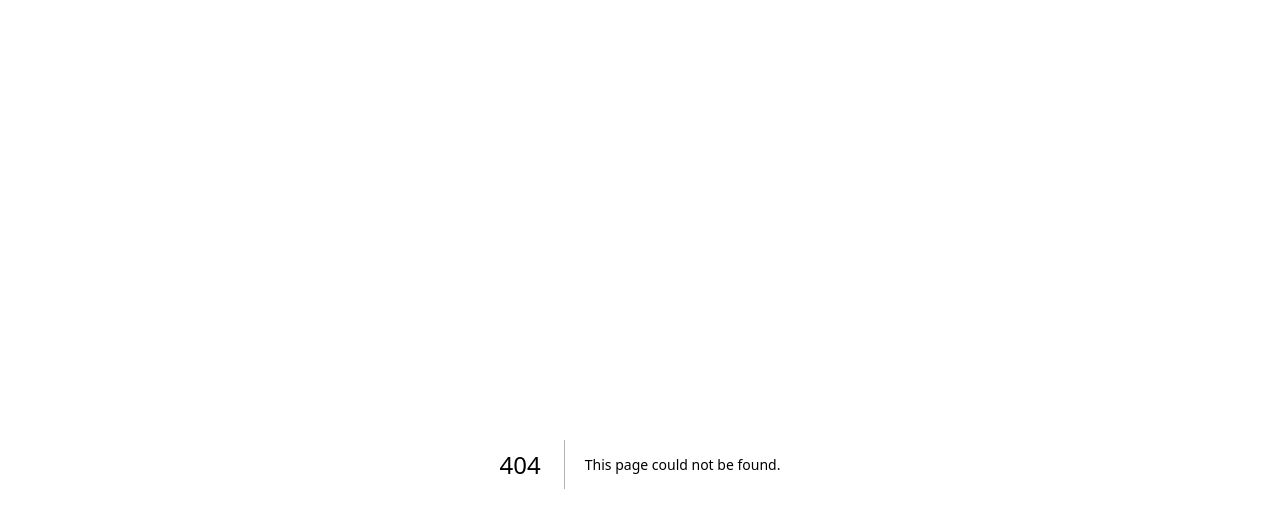
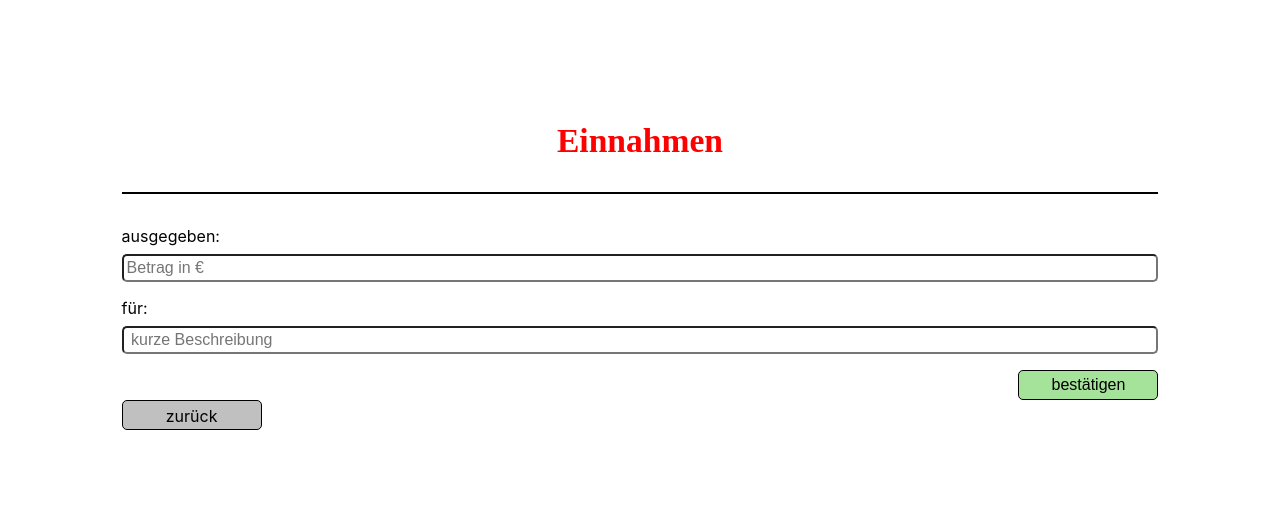
Before and after one commit to JohannaHopp/capstone-project, a Next.js app: page /addmoney in a window 1280 px wide. Before the commit this address had no page. Shown: the top 528 px of the page. Built offline with nearby package versions, Linux system fonts and the light colour scheme.

Commit message:
first try of addmoney

```diff
--- /dev/null
+++ b/components/AddingForm.js
@@ -0,0 +1,102 @@
+import { useRouter } from "next/router";
+import styled from "styled-components";
+import Link from "next/link";
+
+export default function TransactionForm({ onAddEntry, title }) {
+  function handleSubmit(event) {
+    event.preventDefault();
+
+    const formData = new FormData(event.target);
+    const data = Object.fromEntries(formData);
+
+    onAddEntry(data);
+    router.push("./overview");
+  }
+
+  const router = useRouter();
+
+  return (
+    <main>
+      <StyledHeader>
+        <StyledHeadline>{`${title}`}</StyledHeadline>
+      </StyledHeader>
+      <StyledForm onSubmit={handleSubmit}>
+        <StyledLabel htmlFor="adding">ausgegeben:</StyledLabel>
+        <StyledInput
+          type="number"
+          step="0.01"
+          min="0"
+          id="adding"
+          name="adding"
+          placeholder="Betrag in €"
+          required
+        />
+        <StyledLabel htmlFor="addFor">für:</StyledLabel>
+        <StyledInput
+          type="text"
+          id="addFor"
+          name="addFor"
+          placeholder=" kurze Beschreibung"
+          required
+        />
+        <StyledSubmitButton type="submit">bestätigen</StyledSubmitButton>
+      </StyledForm>
+      <StyledGoBackLink href="/overview">zurück</StyledGoBackLink>
+    </main>
+  );
+}
+
+const StyledHeader = styled.header`
+  padding-bottom: 2em;
+  border-bottom: 2px solid black;
+`;
+
+const StyledHeadline = styled.h1`
+  margin: 0;
+  font-family: san-serif;
+  font-size: 2.1em;
+  color: var(--red-headline);
+  text-align: center;
+`;
+
+const StyledForm = styled.form`
+  margin-top: 2em;
+  display: flex;
+  flex-direction: column;
+`;
+
+const StyledLabel = styled.label`
+  font-size: 1em;
+`;
+
+const StyledInput = styled.input`
+  border-radius: 5px;
+  padding: 3px;
+  margin: 0.5em 0 1em 0;
+  font-size: 1em;
+`;
+
+const StyledSubmitButton = styled.button`
+  width: 140px;
+  height: 30px;
+
+  font-size: 1em;
+  border: 1px solid;
+  border-radius: 5px;
+  background-color: var(--green-button);
+  align-self: flex-end;
+`;
+
+const StyledGoBackLink = styled(Link)`
+  text-decoration: none;
+  text-align: center;
+  font-size: 1em;
+  width: 140px;
+  height: 30px;
+  color: black;
+  background-color: var(--back-button);
+  border: 1px solid;
+  border-radius: 5px;
+  float: left;
+  padding: 5px;
+`;
--- a/pages/_app.js
+++ b/pages/_app.js
@@ -7,8 +7,15 @@ function MyApp({ Component, pageProps }) {
 
     {}
   );
+
   const [spendingValues, setSpendingValues] = useLocalStorage(
     "spendingValues",
+
+    []
+  );
+
+  const [addingValues, setAddingValues] = useLocalStorage(
+    "addingValues",
 
     []
   );
@@ -33,6 +40,16 @@ function MyApp({ Component, pageProps }) {
     ]);
   }
 
+  function addAddingValues(addingValues) {
+    setAddingValues((previousAddingValues) => [
+      ...previousAddingValues,
+      {
+        adding: parseFloat(addingValues.add),
+        addFor: addingValues.addFor,
+      },
+    ]);
+  }
+
   return (
     <>
       <GlobalStyles />
@@ -42,9 +59,32 @@ function MyApp({ Component, pageProps }) {
         onAddBankAccount={addBankAccount}
         spendingValues={spendingValues}
         onAddSpendingValues={addSpendingValues}
+        addingValues={addingValues}
+        onAddAddingValues={addAddingValues}
       />
     </>
   );
 }
 
 export default MyApp;
+
+/*   const [moneyValues, setMoneyValues] = useLocalStorage(
+    "moneyValues",
+
+    []
+  );
+
+  function addMoneyValues(moneyValues) {
+    setMoneyValues((previousMoneyValues) => [
+      ...previousMoneyValues,
+      {
+        spending: parseFloat(spendingValues.spending),
+        spendFor: spendingValues.spendFor,
+        adding: parseFloat(addingValues.add),
+        addFor: addingValues.addFor,
+      },
+    ]);
+  }
+
+  moneyValues={moneyValues}
+        onAddMoneyValues={addMoneyValues}     */
--- /dev/null
+++ b/pages/addmoney.js
@@ -0,0 +1,5 @@
+import TransactionForm from "../components/AddingForm";
+
+export default function Moneyadding({ onAddAddingValues }) {
+  return <TransactionForm title="Einnahmen" onAddEntry={onAddAddingValues} />;
+}
--- a/pages/moneyspending.js
+++ b/pages/moneyspending.js
@@ -1,4 +1,4 @@
-import TransactionForm from "../components/TransactionForm";
+import TransactionForm from "../components/SpendingForm";
 
 export default function Moneyspending({ onAddSpendingValues }) {
   return <TransactionForm title="Ausgaben" onAddEntry={onAddSpendingValues} />;
```
Also changed, not shown: pages/overview.js (+41 -5 lines), components/SpendingForm.js (renamed from components/TransactionForm.js).
